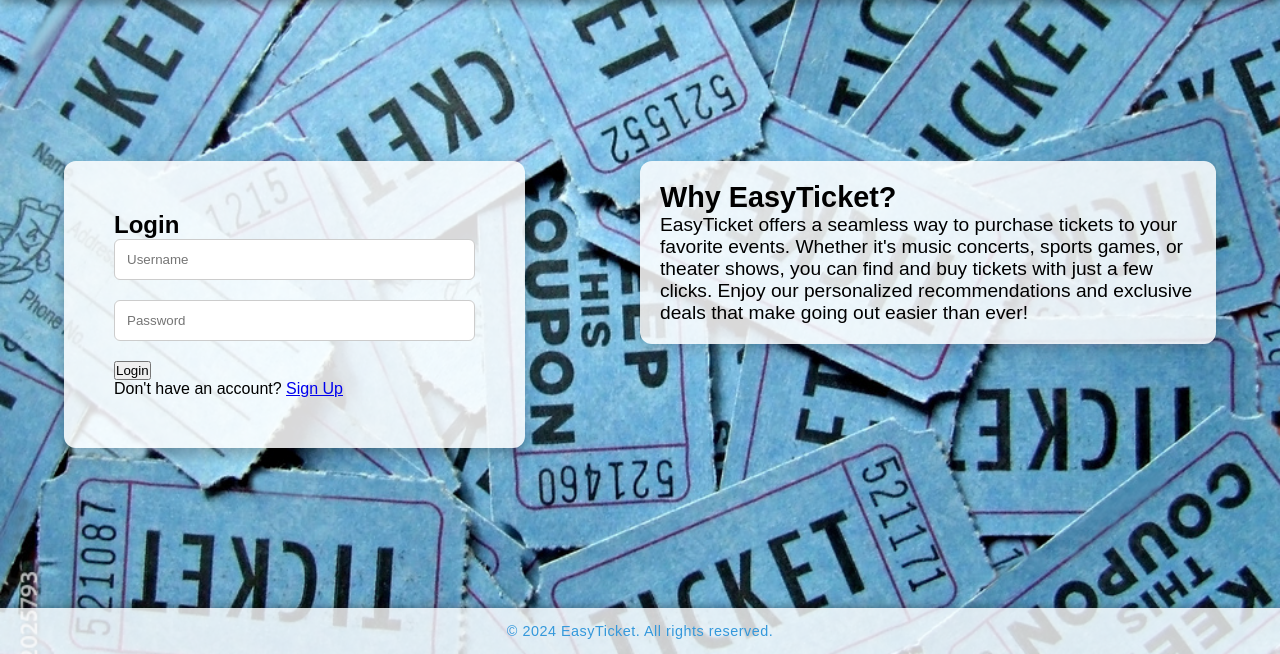
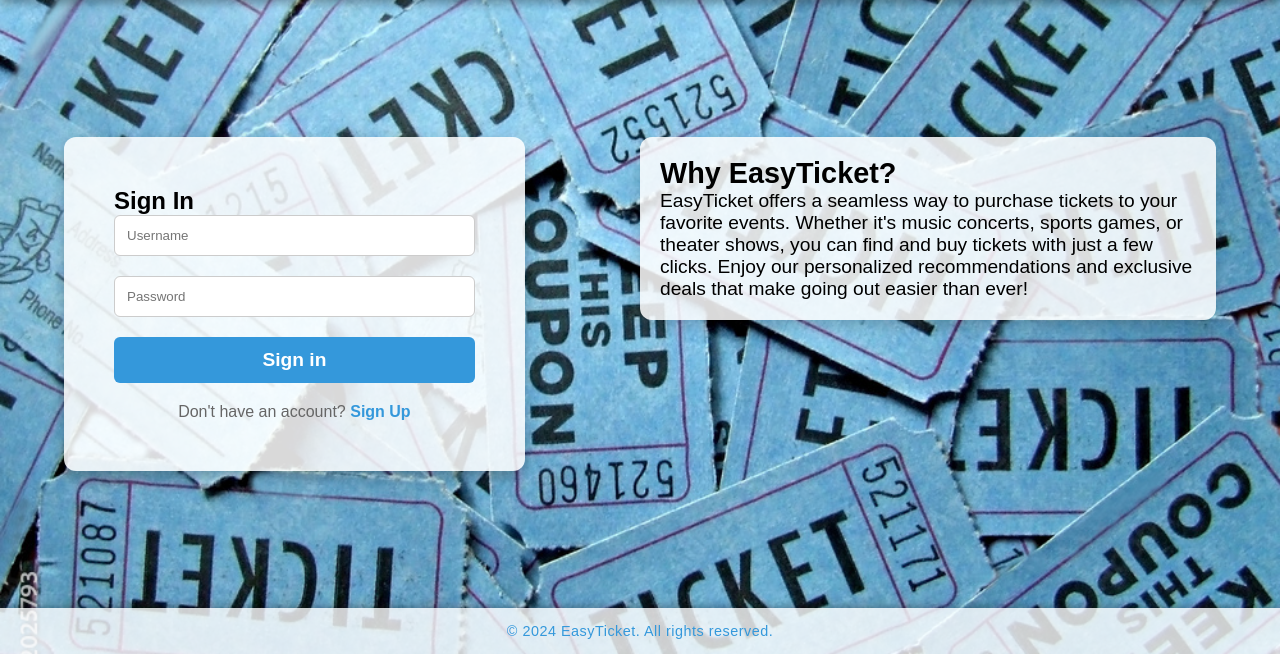
Before and after one commit to Krwaheed/EasyTicket, a Flask app: page / in a window 1280 px wide. Shown: the part 146-800 px from the top of the page. Run offline with Flask 3, Linux system fonts and the light colour scheme.

Commit message:
updated Css and did some minor changes

```diff
--- a/static/css/signup.css
+++ b/static/css/signup.css
@@ -10,7 +10,6 @@
     background-color: #2c3e50;
     background: url('../images/ticketBackground.jpeg') repeat-x;
     background-size: cover;
-    animation: moveBackground 30s linear infinite;
     display: flex;
     justify-content: center;
     align-items: center;
--- a/static/css/styles.css
+++ b/static/css/styles.css
@@ -161,3 +161,47 @@
 .error-message p {
     margin: 0;
 }
+/* Login Button Styling */
+button[type="submit"] {
+    width: 100%;
+    padding: 12px;
+    background-color: #3498db;
+    color: white;
+    border: none;
+    border-radius: 6px;
+    font-size: 1.2em;
+    font-weight: bold;
+    cursor: pointer;
+    transition: background-color 0.3s ease, transform 0.2s ease;
+}
+
+button[type="submit"]:hover {
+    background-color: #2980b9;
+    transform: translateY(-2px);
+}
+
+button[type="submit"]:active {
+    transform: translateY(1px);
+    background-color: #1c6b99;
+}
+
+
+/* Sign-Up Prompt Styling */
+.login-box p {
+    margin-top: 20px;
+    font-size: 1em;
+    color: #666;
+    text-align: center;
+}
+
+.login-box p a {
+    color: #3498db;
+    font-weight: bold;
+    text-decoration: none;
+    transition: color 0.3s ease, text-shadow 0.3s ease;
+}
+
+.login-box p a:hover {
+    color: #2980b9;
+    text-shadow: 0px 0px 5px rgba(52, 152, 219, 0.5);
+}
--- a/templates/index.html
+++ b/templates/index.html
@@ -19,7 +19,7 @@
     <div class="container">
         <section class="login-section">
             <div class="login-box">
-                <h2>Login</h2>
+                <h2>Sign In</h2>
                 <!-- Error Message Display -->
                 {% with messages = get_flashed_messages(with_categories=true) %}
                 {% if messages %}
@@ -38,7 +38,7 @@
                     <div class="input-box">
                         <input type="password" name="password" required placeholder="Password">
                     </div>
-                    <button type="submit">Login</button>
+                    <button type="submit">Sign in</button>
                 </form>
                 <p>Don't have an account? <a href="{{ url_for('signup') }}">Sign Up</a></p>
             </div>
--- a/templates/signup.html
+++ b/templates/signup.html
@@ -8,7 +8,7 @@
 </head>
 
 <body>
-<a href="{{ url_for('login') }}" class="login-button">Already have an account? Login</a>
+<a href="{{ url_for('login') }}" class="login-button">Already have an account? Sign In</a>
 
 <div class="signup-container">
     <div class="signup-box">
```
Also changed, not shown: templates/adminLogin.html (+3 -4 lines).
